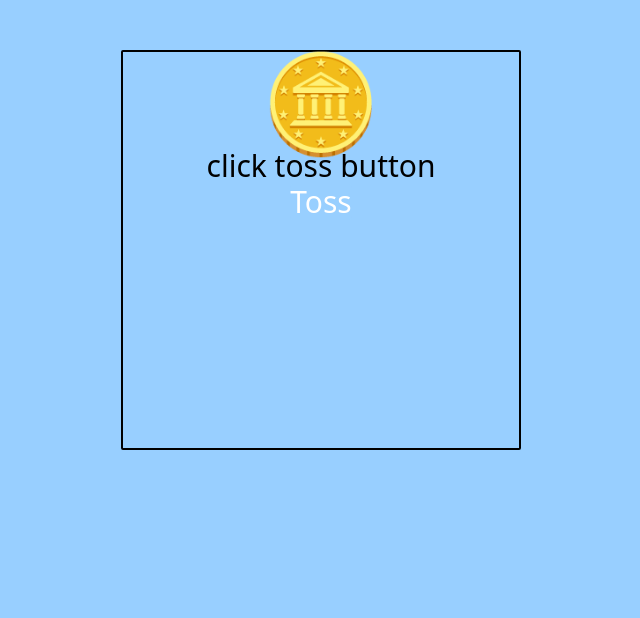
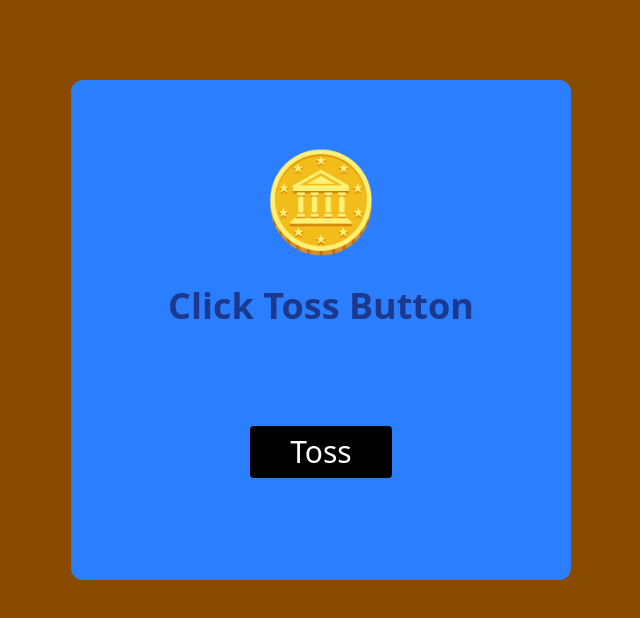
Before and after one commit to Sonushavik/30days_30_Project, a plain HTML site: page day1/index.html in a window 1280 px wide. Shown: the whole page, without its empty margins (319-959 px from the left). Drawn offline with nearby package versions, Linux system fonts and the light colour scheme.

Commit message:
adding sound effect

```diff
--- a/day1/app.js
+++ b/day1/app.js
@@ -9,11 +9,13 @@ function tossHandler(){
       tossSound.currentTime = 0; // Reset the sound to the start
       tossSound.play();
 
-        coin.style.transform = 'rotateY(720deg)';
+        coin.style.transform = 'rotateY(360deg)';
         setTimeout(() => {
                 const toss = Math.random() < 0.5 ? 'Heads' : 'Tails';
 
-                coin.textContent = toss === 'Heads' ? '🙂' : '🐔';
+                coin.textContent = toss === 'Heads' ? '🙂' : '☹️';
+
+                result.classList.add(toss === 'Heads' ? 'text-green-900' : 'text-red-900');
 
                 result.textContent = toss;
 
--- a/day1/index.html
+++ b/day1/index.html
@@ -5,38 +5,19 @@
         <meta name="viewport" content="width=device-width, initial-scale=1.0">
         <script src="https://unpkg.com/@tailwindcss/browser@4"></script>
         <title>coin toss</title>
-        <style>
-                *{
-                        margin: 0;
-                        padding: 0;
-                        background-color: rgb(152, 207, 255);
-                }
-
-                .main-block{
-                     border: 2px solid black;
-                     width: 400px;
-                     height: 400px;
-                     margin: auto;
-                     align-items: center;
-                     margin-top: 50px;
-                     /* background-color: chocolate; */
-                     border-radius: 2px;
-                }
-
-
 
         </style>
 </head>
-<body>
-        <div class="main-block">
-                <h1 class="text-8xl text-center mt-20 transition transform 0.6s" id="coin"> 🪙</h1>
-                <div class="text-3xl text-center mt-20" id="result"> click toss button</div>
-                <div class="flex item-center justify-center">
-                        <button id="btn" class="text-3xl bg-black text-white  py-2 px-10 rounded mt-5"  onclick="tossHandler()">Toss</button>
+<body class="bg-yellow-800">
+        <div class="bg-blue-500 w-[500px] h-[500px] m-auto rounded-xl">
+                <h1 class="text-8xl text-center mt-20 transition transform 0.2s pt-[70px]" id="coin"> 🪙</h1>
+                <div class="text-4xl font-bold text-blue-900 text-center mt-10" id="result"> Click Toss Button</div>
+                <div class="flex item-center justify-center mt-20">
+                        <button id="btn" class="text-3xl bg-black text-white  py-2 px-10 rounded mt-5 hover:scale-[1.1] transition-2s"  onclick="tossHandler()">Toss</button>
                 </div>
         </div>
 
-                <audio id="tossSound" src="https://www.soundjay.com/button/sounds/button-16.mp3"></audio>
+                <audio id="tossSound" src="https://dl.prokerala.com/downloads/ringtones/files/mp3/coin-sms-634.mp3"></audio>
         <script  src="app.js"></script>
 </body>
 </html>
```
